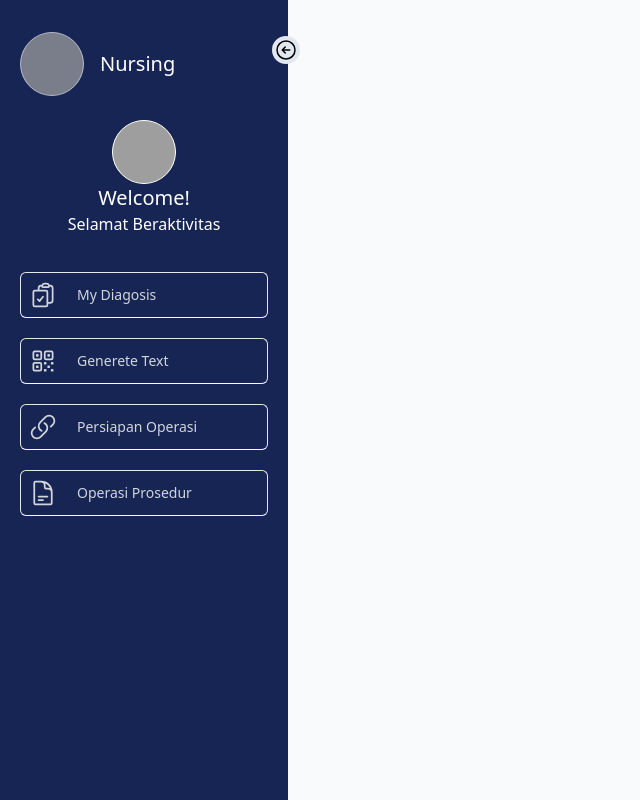
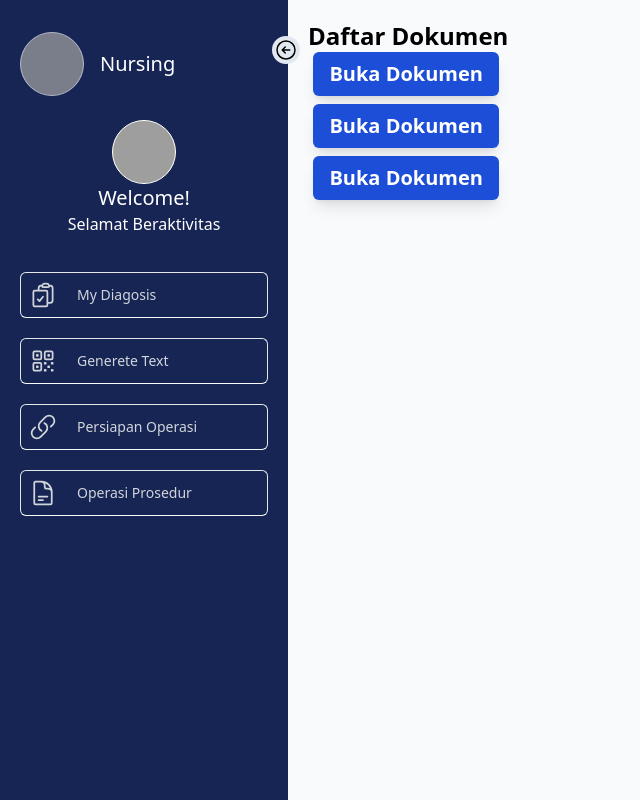
Before and after one commit to lambangws21/react-diagnosa-keperawatan, a React (Vite) app: page /GoogleList in a window 1280 px wide. Shown: the whole page, without its empty margins (0-640 px from the left). Built offline with nearby package versions, Linux system fonts and the light colour scheme; grey boxes are pictures that could not be loaded.

Commit message:
menambahkan google view

```diff
--- a/src/App.jsx
+++ b/src/App.jsx
@@ -5,7 +5,7 @@ import SideBar from "./components/SideBar";
 import TabelDignosa from "./Pages/TabelDiagnosa";
 import TextGenerate from "./components/TextGenerate";
 import PersiapanOperasi from "./Pages/PersiapanOperasi";
-import GoogleView from "./components/GoogleView";
+import GoogleList from "./components/GoogleList";
 
 function App() {
   return (
@@ -16,7 +16,7 @@ function App() {
           <Route path="/" element={<TabelDignosa />} />
           <Route path="/textgenerate" element={<TextGenerate />} />
           <Route path="/persiapanoperasi" element={<PersiapanOperasi />} />
-          <Route path="./googleview" element={<GoogleView />} />
+          <Route path="/GoogleList" element={<GoogleList />} />
         </Routes>
       </div>
     </Router>
--- /dev/null
+++ b/src/components/GoogleList.jsx
@@ -0,0 +1,28 @@
+/** @format */
+import GoogleView from "./GoogleView";
+
+function DocumentList() {
+  // Daftar URL yang ingin Anda tampilkan
+  const documentUrls = [
+    "https://docs.google.com/document/d/1QD4TiF4vdI9tuFttg6WiADxtJuQGKyz0qnyLYID8pYM/edit?usp=sharing",
+    "https://docs.google.com/document/d/1_4BmgmMC5fJoc5ie86bkl6AG8Unb67KJmeG1WHnPopE/edit?usp=sharing",
+    "https://docs.google.com/document/d/1Tm8npxdEiX6F-EL40iy1JYCGjAM05LywhXCujIt2qLA/edit?usp=sharing",
+
+    // Tambahkan URL lainnya sesuai kebutuhan
+  ];
+
+  return (
+    <div>
+      <h1 className="text-2xl font-semibold ml-5 mt-5">Daftar Dokumen</h1>
+      <ul>
+        {documentUrls.map((url, index) => (
+          <li key={index}>
+            <GoogleView url={url} />
+          </li>
+        ))}
+      </ul>
+    </div>
+  );
+}
+
+export default DocumentList;
--- a/src/components/GoogleView.jsx
+++ b/src/components/GoogleView.jsx
@@ -1,59 +1,60 @@
 /** @format */
 
 import { useState } from "react";
+import PropTypes from "prop-types";
 
-function GoogleView() {
-  const googleDriveUrl =
-    "https://docs.google.com/document/d/1QD4TiF4vdI9tuFttg6WiADxtJuQGKyz0qnyLYID8pYM/edit?usp=sharing";
-
+function GoogleView({ url }) {
   // State untuk mengontrol apakah modal ditampilkan atau tidak
   const [isModalOpen, setIsModalOpen] = useState(false);
-
   // Fungsi untuk membuka modal
   const openModal = () => {
     setIsModalOpen(true);
   };
-
   // Fungsi untuk menutup modal
   const closeModal = () => {
     setIsModalOpen(false);
   };
-
+  GoogleView.propTypes = {
+    url: PropTypes.string.isRequired,
+  };
   return (
-    <div className="bg-blue-500 min-h-screen flex items-center justify-center">
+    <div className="ml-4 flex flex-col items-center  mb-2 justify-center">
       <button
         onClick={openModal}
-        className="text-white font-bold text-xl bg-blue-700 px-4 py-2 rounded-md shadow-lg hover:bg-blue-800"
+        className={`text-white font-bold text-xl bg-blue-700 px-4 py-2 rounded-md shadow-lg hover:bg-blue-800 duration-200 `}
       >
         Buka Dokumen
       </button>
 
       {/* Modal */}
       {isModalOpen && (
-        <div className="fixed inset-0 flex items-center justify-center z-50">
-          <div className="absolute inset-0 bg-black opacity-50"></div>
-          <div className="bg-slate-400/90 p-4 rounded-lg z-10 w-full md:w-4/5 h-full md:h-4/5">
-            <h2 className="text-2xl font-bold mb-4">Modal Title</h2>
-            <div style={{ width: "100%", height: "70vh" }}>
+        <div className="fixed inset-0 flex items-center object-fill justify-center z-50 -mt-10">
+          <div className="absolute inset-0 bg-black opacity-80"></div>
+          <div className="p-1 rounded-lg z-10  w-auto h-[70vh] md:p-3 md:w-4/6 md:h-4/5">
+            <h2 className="text-2xl font-bold mb-1 text-slate-50">
+              Persiapan Operasi
+            </h2>
+            <div className="w-[100%] h-[70vh] md:h-[100vh] ">
+              <button
+                onClick={closeModal}
+                className={`bg-blue-500 text-white px-2 py-2 h-14 w-14 mt-2 rounded-full font-extrabold text-4xl shadow-lg hover:bg-blue-600 absolute top-11 right-40 border-slate-50 border-2  `}
+              >
+                X
+              </button>
               <iframe
                 src={`https://docs.google.com/document/d/${getDocId(
-                  googleDriveUrl
+                  url
                 )}/pub?embedded=true`}
                 title="Google Drive Document Viewer"
-                className="w-full h-full"
-                frameBorder="0"
+                className="w-full h-[75vh] md:w-full absolute left-1/4 md:h-[100vh] ml-1 duration-500"
+                frameBorder="1"
                 loading="lazy"
-                allow="accelerometer; autoplay; clipboard-write; encrypted-media; gyroscope; picture-in-picture"
+                scrolling="yes"
+                allow="accelerometer; autoplay; clipboard-write; encrypted-media; picture-in-picture"
                 allowFullScreen
                 seamless
               ></iframe>
             </div>
-            <button
-              onClick={closeModal}
-              className="bg-blue-500 text-white px-4 py-2 mt-5 rounded-md shadow-lg hover:bg-blue-600"
-            >
-              Tutup
-            </button>
           </div>
         </div>
       )}
--- a/src/components/SideBar.jsx
+++ b/src/components/SideBar.jsx
@@ -15,7 +15,7 @@ function SideBar() {
   const Menus = [
     { title: "My Diagosis", src: "duplicate", path: "/", gap: true },
     { title: "Generete Text", src: "barcode", path: "/textgenerate" },
-    { title: "Persiapan Operasi", src: "link", path: "/googleview" },
+    { title: "Persiapan Operasi", src: "link", path: "/Googlelist" },
     { title: "Operasi Prosedur ", src: "document", path: "/operasiprosedur" },
   ];
 
```
